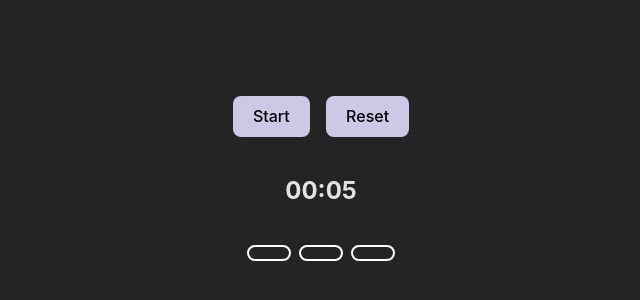
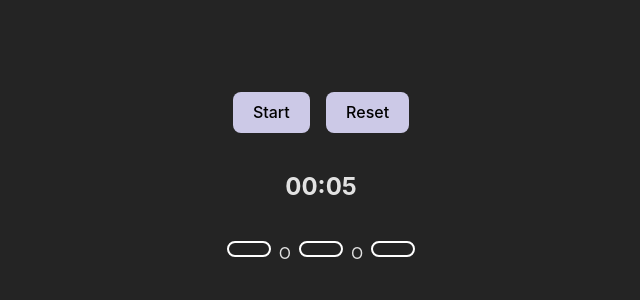
Before and after one commit to Kyle-Close/pomodoro, a React (Vite) app: page / in a window 1280 px wide. Shown: the part 222-522 px from the top of the page, without its empty margins (319-959 px from the left). Built offline with nearby package versions, Linux system fonts and the light colour scheme.

Commit message:
did some stuff

```diff
--- a/src/pomodoro/Pomodoro.tsx
+++ b/src/pomodoro/Pomodoro.tsx
@@ -2,21 +2,22 @@ import { IntervalMarkers } from './interval-markers/IntervalMarkers';
 import { usePomodoro } from './usePomodoro';
 
 export function Pomodoro() {
-  const pomodoro = usePomodoro();
+  const pomodoro = usePomodoro(3);
 
   let containerClass = pomodoro.isOn ? 'pomodoro-container-on' : 'pomodoro-container-off';
   containerClass += ' pomodoro-container';
 
+  console.log('seconds from Pomodoro: ', pomodoro.seconds);
   return (
     <div className={containerClass}>
       <div className='pomodoro-btn-container'>
         <button onClick={pomodoro.handleStartPauseClick}>{pomodoro.isOn ? 'Pause' : 'Start'}</button>
-        <button onClick={pomodoro.resetFull}>Reset</button>
+        <button onClick={pomodoro.reset}>Reset</button>
       </div>
       <div>
         <h2>{`${pomodoro.minutes}:${pomodoro.seconds}`}</h2>
       </div>
-      <IntervalMarkers count={pomodoro.intervalCount} completed={pomodoro.completedInvervals} />
+      <IntervalMarkers intervalStack={pomodoro.intervalStack} />
     </div>
   );
 }
--- /dev/null
+++ b/src/pomodoro/interval-markers/EmptyFocusInterval.tsx
@@ -0,0 +1,3 @@
+export function EmptyFocusInterval() {
+  return <div className='empty-interval-marker'></div>;
+}
--- /dev/null
+++ b/src/pomodoro/interval-markers/FilledFocusInterval.tsx
@@ -0,0 +1,3 @@
+export function FilledFocusInterval() {
+  return <div className='filled-interval-marker'></div>;
+}
--- a/src/pomodoro/interval-markers/IntervalMarkers.tsx
+++ b/src/pomodoro/interval-markers/IntervalMarkers.tsx
@@ -1,19 +1,26 @@
+import { IntervalStack } from '../usePomodoro';
+import { EmptyFocusInterval } from './EmptyFocusInterval';
+import { FilledFocusInterval } from './FilledFocusInterval';
+
 interface IntervalMarkersProps {
-  count: number;
-  completed: number;
+  intervalStack: IntervalStack;
 }
 
-export function IntervalMarkers({ count, completed }: IntervalMarkersProps) {
-  console.log(`count: ${count}, completed: ${completed}`);
-
-  const Markers = () => {
-    let temp = [];
-    for (let i = 0; i < count; i++) {
-      if (i >= completed) temp.push(<div key={i} className='empty-interval-marker'></div>);
-      else temp.push(<div key={i} className='filled-interval-marker'></div>);
-    }
+export function IntervalMarkers({ intervalStack }: IntervalMarkersProps) {
+  const Markers = (): React.ReactNode[] => {
+    let temp: React.ReactNode[] = [];
+    intervalStack.forEach((interval, key) => {
+      if (!interval.isBreak) {
+        if (interval.isCompleted) temp.push(<FilledFocusInterval key={key} />);
+        else temp.push(<EmptyFocusInterval key={key} />);
+      } else {
+        temp.push(<div key={key}>O</div>);
+      }
+    });
     return temp;
   };
 
-  return <div className='interval-container'>{Markers()}</div>;
+  const markerElements = Markers();
+
+  return <div className='interval-container'>{markerElements && markerElements}</div>;
 }
--- a/src/pomodoro/usePomodoro.ts
+++ b/src/pomodoro/usePomodoro.ts
@@ -1,79 +1,85 @@
 import { useEffect, useRef, useState } from 'react';
+import JSConfetti from 'js-confetti';
+import { useTimer } from '../timer/useTimer';
 
-export function usePomodoro() {
-  const DEFAULT_START_TIME = 5; //25 * 60;
-  let intervalId = useRef<number | null>(null);
-  const [timeInSeconds, setTimeInSeconds] = useState(DEFAULT_START_TIME);
-  const [isOn, setIsOn] = useState(false);
-  const [intervalCount, setIntervalCount] = useState(3);
-  const [completedInvervals, setCompletedIntervals] = useState(0);
+export type IntervalStack = { isBreak: boolean; time: number; isCompleted: boolean }[];
+
+export function usePomodoro(intervalCount: number) {
+  const DEFAULT_FOCUS_INTERVAL = 5; //25 * 60;
+  const DEFAULT_BREAK_INTERVAL = 3; //5 * 60;
+  const [intervalStack, setIntervalStack] = useState<IntervalStack>(buildInitialIntervalStack());
+  const [currentIntervalIndex, setCurrentIntervalIndex] = useState(0);
+  const timer = useTimer(DEFAULT_FOCUS_INTERVAL);
 
   useEffect(() => {
-    if (timeInSeconds === 0) {
-      reset();
-      setCompletedIntervals((prev) => prev + 1);
+    if (isComplete()) {
+      const jsConfetti = new JSConfetti();
+      jsConfetti.addConfetti();
+      const timeoutId = setTimeout(() => {
+        jsConfetti.clearCanvas();
+      }, 3000);
+
+      return () => clearTimeout(timeoutId);
     }
-  }, [timeInSeconds]);
+  }, [currentIntervalIndex]);
 
-  function start() {
-    if (!intervalId.current) {
-      intervalId.current = setInterval(() => {
-        setTimeInSeconds((prevTimeInSeconds) => prevTimeInSeconds - 1);
-      }, 1000);
+  useEffect(() => {
+    if (timer.isCompleted) {
+      // set current interval to completed
+      updateCompletedInterval(currentIntervalIndex);
+      // create new timer with new interval time
+      if (intervalCount > currentIntervalIndex) timer.reset(intervalStack[currentIntervalIndex + 1].time);
+      // increment currentIntervalIndex
+      setCurrentIntervalIndex((prev) => prev + 1);
     }
-    setIsOn(true);
+  }, [timer.isCompleted]);
+
+  function isComplete() {
+    return intervalStack.every((interval) => interval.isCompleted);
+  }
+  function updateCompletedInterval(index: number) {
+    setIntervalStack((prev) => {
+      const temp = [...prev];
+      temp[index].isCompleted = true;
+      return temp;
+    });
+  }
+  function buildInitialIntervalStack() {
+    const temp = [];
+    for (let i = 0; i < intervalCount; i++) {
+      temp.push({ isCompleted: false, isBreak: false, time: DEFAULT_FOCUS_INTERVAL });
+      if (intervalCount - 1 !== i) {
+        temp.push({ isCompleted: false, isBreak: true, time: DEFAULT_BREAK_INTERVAL });
+      }
+    }
+    return temp;
   }
 
-  function pause() {
-    if (intervalId.current) {
-      clearInterval(intervalId.current);
-      intervalId.current = null;
-      setIsOn(false);
-    }
+  function clearIntervalStack() {
+    setIntervalStack([]);
   }
 
   const handleStartPauseClick = () => {
-    if (intervalId.current) {
-      // timer is running
-      pause();
+    if (timer.isOn) {
+      timer.pause();
     } else {
-      // timer is off
-      start();
+      timer.start();
     }
   };
 
-  const formatTime = (timeInSeconds: number) => {
-    const date = new Date(timeInSeconds * 1000);
-    const minutes = formatNumberToString(date.getMinutes());
-    const seconds = formatNumberToString(date.getSeconds());
-    return { minutes, seconds };
-  };
-
-  function formatNumberToString(number: number) {
-    if (number < 10) {
-      return '0' + number;
-    } else return number.toString();
+  function reset() {
+    timer.pause();
+    clearIntervalStack();
+    buildInitialIntervalStack();
   }
 
-  function reset() {
-    pause();
-    setTimeInSeconds(DEFAULT_START_TIME);
-  }
-
-  function resetFull() {
-    reset();
-    setCompletedIntervals(0);
-  }
-
-  const { minutes, seconds } = formatTime(timeInSeconds);
-
   return {
-    isOn,
-    resetFull,
     handleStartPauseClick,
-    minutes,
-    seconds,
+    minutes: timer.minutes,
+    seconds: timer.seconds,
     intervalCount,
-    completedInvervals,
+    intervalStack,
+    reset,
+    isOn: timer.isOn,
   };
 }
--- /dev/null
+++ b/src/timer/useTimer.ts
@@ -0,0 +1,63 @@
+import { useState, useEffect, useRef } from 'react';
+
+export function useTimer(initialSeconds: number) {
+  const intervalId = useRef<number | null>(null);
+  const [isOn, setIsOn] = useState(false);
+  const [timeInSecondsRemaining, setTimeInSecondsRemaining] = useState(initialSeconds);
+  const [isCompleted, setIsCompleted] = useState(false);
+
+  useEffect(() => {
+    if (timeInSecondsRemaining === 0) {
+      setIsCompleted(true);
+    }
+  }, [timeInSecondsRemaining]);
+
+  function start() {
+    if (!intervalId.current) {
+      intervalId.current = setInterval(() => {
+        setTimeInSecondsRemaining((prevTimeInSeconds) => prevTimeInSeconds - 1);
+      }, 1000);
+    }
+    setIsOn(true);
+  }
+
+  function pause() {
+    if (intervalId.current) {
+      clearInterval(intervalId.current);
+      intervalId.current = null;
+      setIsOn(false);
+    }
+  }
+
+  function reset(seconds: number) {
+    pause();
+    setIsCompleted(false);
+    setTimeInSecondsRemaining(seconds);
+  }
+
+  const formatTime = (timeInSeconds: number) => {
+    const date = new Date(timeInSeconds * 1000);
+    const minutes = formatNumberToString(date.getMinutes());
+    const seconds = formatNumberToString(date.getSeconds());
+    return { minutes, seconds };
+  };
+
+  function formatNumberToString(number: number) {
+    if (number < 10) {
+      return '0' + number;
+    } else return number.toString();
+  }
+
+  const { minutes, seconds } = formatTime(timeInSecondsRemaining);
+
+  return {
+    isCompleted,
+    start,
+    pause,
+    isOn,
+    timeInSecondsRemaining,
+    reset,
+    minutes,
+    seconds,
+  };
+}
```
